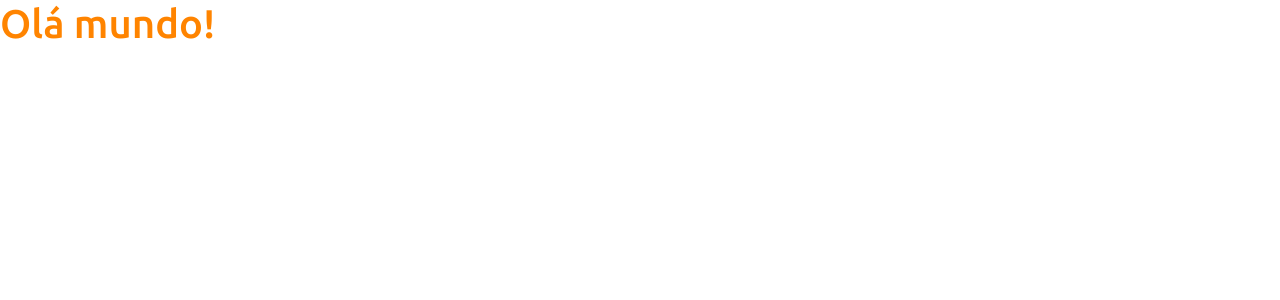
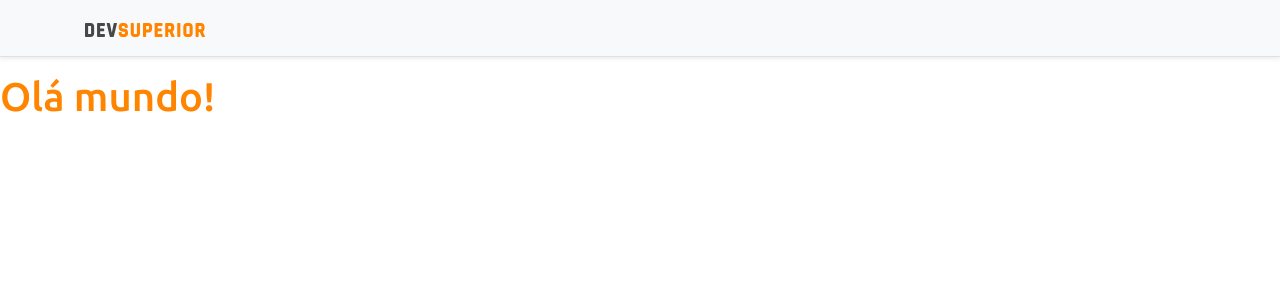
Before and after one commit to HenioJunior/dsvendas, a React (Create React App) app in the folder frontend/: page / in a window 1280 px wide. Shown: the top 300 px of the page. Built offline with nearby package versions, Linux system fonts and the light colour scheme.

Commit message:
ImgDsDark

```diff
--- a/frontend/src/App.tsx
+++ b/frontend/src/App.tsx
@@ -1,9 +1,14 @@
+import NavBar from "components/NavBar";
 
 function App() {
   return (
-    <div>
-      <h1 className="text-primary">Olá mundo!</h1>
-    </div>
+    <>
+      <NavBar />
+      <div>
+        <h1 className="text-primary">Olá mundo!</h1>
+      </div>
+    </>
+
   );
 }
 
--- /dev/null
+++ b/frontend/src/components/NavBar/index.tsx
@@ -0,0 +1,14 @@
+import ImgDsDark from 'assets/img/ds_dark.svg';
+
+const NavBar = () => {
+  return (
+    <div className="d-flex flex-column flex-md-row align-items-center p-3 px-md-4 mb-3 bg-light border-bottom shadow-sm">
+      <div className="container">
+        <nav className="my-2 my-md-0 mr-md-3">
+          <img src={ImgDsDark} alt="DevSuperior" width="120" />
+        </nav>
+      </div>
+    </div>
+  );
+}
+export default NavBar;
```
Also changed, not shown: frontend/src/assets/img/ds_dark.svg (added).
